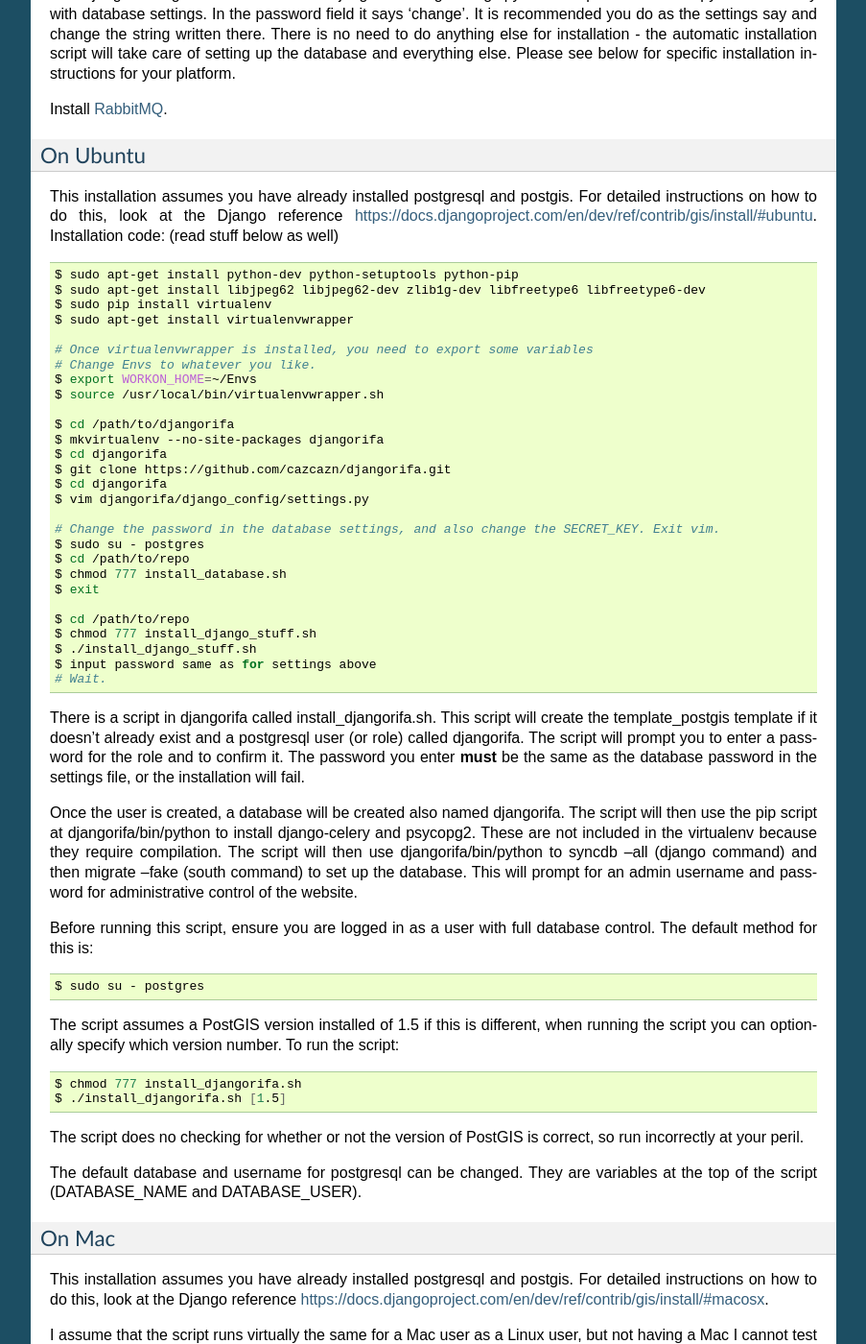
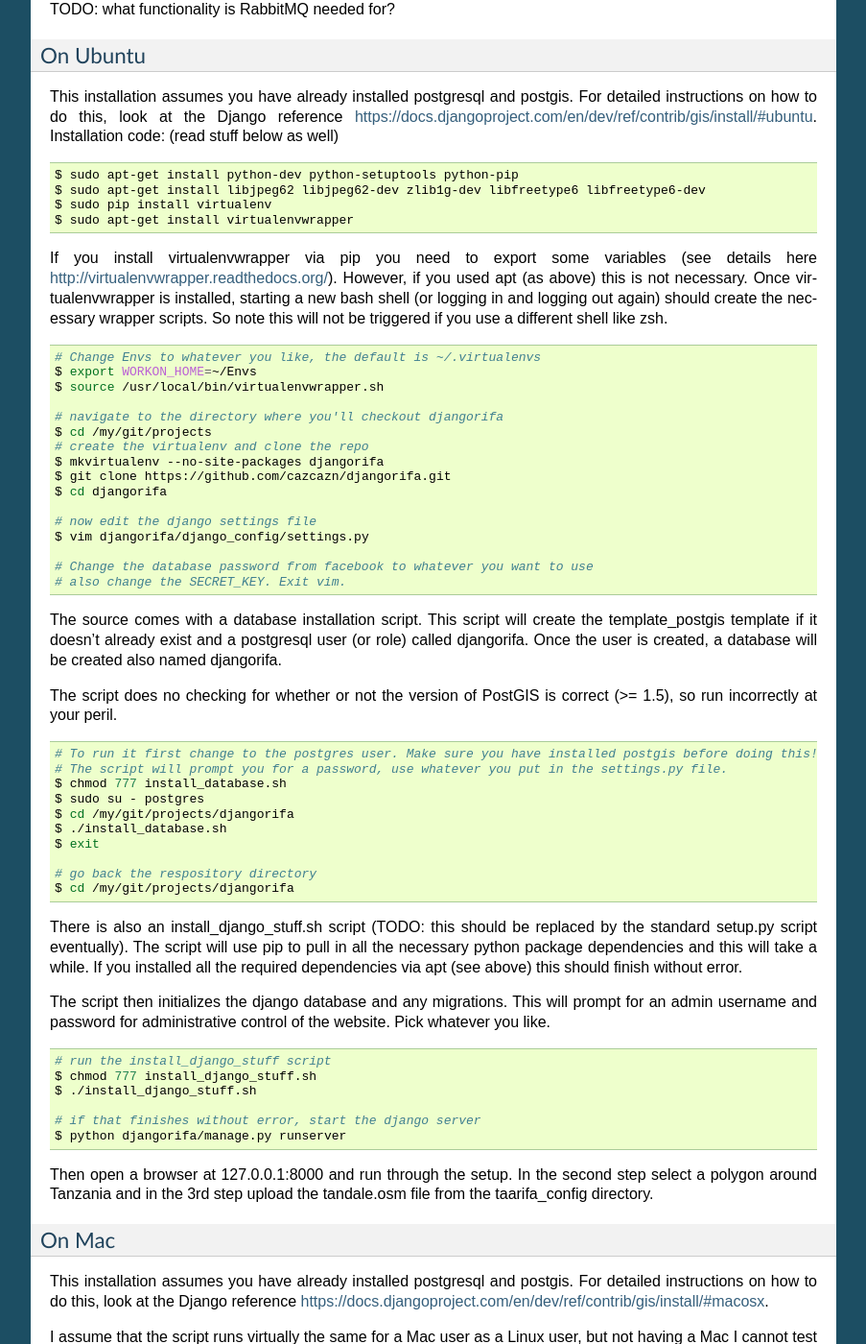
Before and after one commit to taarifa/djangorifa, a Sphinx documentation site: the page built from docs/source/start/installation.rst, in a window 1280 px wide and 1400 px high, scrolled down 891 px. Shown: the whole window at 96% size, without its empty margins (198-1101 px from the left). Built offline with Sphinx 7.4.7, drawn with Linux system fonts in a browser that asks for light colours; some of the changed text lies outside the part shown.

Commit message:
Went through the ubuntu installation docs and updated where neccessary
Removed the absolute paths for pip virtualenv will ensure the correct
pip/python is alled.

```diff
--- a/docs/source/start/installation.rst
+++ b/docs/source/start/installation.rst
@@ -34,11 +34,12 @@ Requirements
 
 All Systems
 ===========
-The installation script assumes you are working in a virtualenv. Therefore, create a virtualenv. Change directories to the virtualenv and clone this repo.
 
-The Django settings file can be found at djangorifa/config/settings.py. At the top of this file is a python dictionary with database settings. In the password field it says 'change'. It is recommended you do as the settings say and change the string written there. There is no need to do anything else for installation - the automatic installation script will take care of setting up the database and everything else. Please see below for specific installation instructions for your platform.
+The installation script assumes you are working in a virtualenv. Therefore, create a virtualenv.
 
-Install `RabbitMQ`_.
+Please see below for specific installation instructions for your platform.
+
+TODO: what functionality is RabbitMQ needed for?
 
 On Ubuntu
 =========
@@ -51,51 +52,60 @@ This installation assumes you have already installed postgresql and postgis. For
   $ sudo pip install virtualenv
   $ sudo apt-get install virtualenvwrapper
 
-  # Once virtualenvwrapper is installed, you need to export some variables
-  # Change Envs to whatever you like.
+If you install virtualenvwrapper via pip you need to export some variables (see details here http://virtualenvwrapper.readthedocs.org/). However, if you used apt (as above) this is not necessary. Once virtualenvwrapper is installed, starting a new bash shell (or logging in and logging out again) should create the necessary wrapper scripts. So note this will not be triggered if you use a different shell like zsh.
+
+.. code-block:: bash
+
+  # Change Envs to whatever you like, the default is ~/.virtualenvs
   $ export WORKON_HOME=~/Envs
   $ source /usr/local/bin/virtualenvwrapper.sh
 
-  $ cd /path/to/djangorifa
+  # navigate to the directory where you'll checkout djangorifa
+  $ cd /my/git/projects
+  # create the virtualenv and clone the repo
   $ mkvirtualenv --no-site-packages djangorifa
-  $ cd djangorifa
   $ git clone https://github.com/cazcazn/djangorifa.git
   $ cd djangorifa
+
+  # now edit the django settings file
   $ vim djangorifa/django_config/settings.py
 
-  # Change the password in the database settings, and also change the SECRET_KEY. Exit vim.
-  $ sudo su - postgres
-  $ cd /path/to/repo
-  $ chmod 777 install_database.sh
-  $ exit
+  # Change the database password from facebook to whatever you want to use
+  # also change the SECRET_KEY. Exit vim.
 
-  $ cd /path/to/repo
-  $ chmod 777 install_django_stuff.sh
-  $ ./install_django_stuff.sh
-  $ input password same as for settings above
-  # Wait.
+The source comes with a database installation script. This script will create the template_postgis template if it doesn't already exist and a postgresql user (or role) called djangorifa.
+Once the user is created, a database will be created also named djangorifa.
 
-
-There is a script in djangorifa called install_djangorifa.sh. This script will create the template_postgis template if it doesn't already exist and a postgresql user (or role) called djangorifa. The script will prompt you to enter a password for the role and to confirm it. The password you enter **must** be the same as the database password in the settings file, or the installation will fail.
-
-Once the user is created, a database will be created also named djangorifa. The script will then use the pip script at djangorifa/bin/python to install django-celery and psycopg2. These are not included in the virtualenv because they require compilation. The script will then use djangorifa/bin/python to syncdb --all (django command) and then migrate --fake (south command) to set up the database. This will prompt for an admin username and password for administrative control of the website.
-
-Before running this script, ensure you are logged in as a user with full database control. The default method for this is:
+The script does no checking for whether or not the version of PostGIS is correct (>= 1.5), so run incorrectly at your peril.
 
 .. code-block:: bash
 
+  # To run it first change to the postgres user. Make sure you have installed postgis before doing this!
+  # The script will prompt you for a password, use whatever you put in the settings.py file.
+  $ chmod 777 install_database.sh
   $ sudo su - postgres
+  $ cd /my/git/projects/djangorifa
+  $ ./install_database.sh
+  $ exit
 
-The script assumes a PostGIS version installed of 1.5 if this is different, when running the script you can optionally specify which version number. To run the script:
+  # go back the respository directory
+  $ cd /my/git/projects/djangorifa
+
+There is also an install_django_stuff.sh script (TODO: this should be replaced by the standard setup.py script eventually). The script will use pip to pull in all the necessary python package dependencies and this will take a while. If you installed all the required dependencies via apt (see above) this should finish without error.
+
+The script then initializes the django database and any migrations. This will prompt for an admin username and password for administrative control of the website. Pick whatever you like.
 
 .. code-block:: bash
 
-  $ chmod 777 install_djangorifa.sh
-  $ ./install_djangorifa.sh [1.5]
+  # run the install_django_stuff script
+  $ chmod 777 install_django_stuff.sh
+  $ ./install_django_stuff.sh
 
-The script does no checking for whether or not the version of PostGIS is correct, so run incorrectly at your peril.
+  # if that finishes without error, start the django server
+  $ python djangorifa/manage.py runserver
 
-The default database and username for postgresql can be changed. They are variables at the top of the script (DATABASE_NAME and DATABASE_USER).
+Then open a browser at 127.0.0.1:8000 and run through the setup. In the second step select a polygon around Tanzania and in the 3rd step upload the tandale.osm file from the taarifa_config directory.
+
 
 On Mac
 ======
@@ -133,3 +143,5 @@ Yeah. Change OS.
 Known IssueS
 ############
 It might be that when running the second install script, there is a complaint when creating a superuser to do with decoding. When Django doesn't know what the locale is, it throws a hissy. This is a known bug: https://code.djangoproject.com/ticket/16017. Simply export the locale and run the second script again: export LC_ALL="en_US.UTF-8".
+
+If you have problems with PostGIS not being available or something similar, see http://stackoverflow.com/questions/8459361/postgis-install
```
Also changed, not shown: 1 other file.
